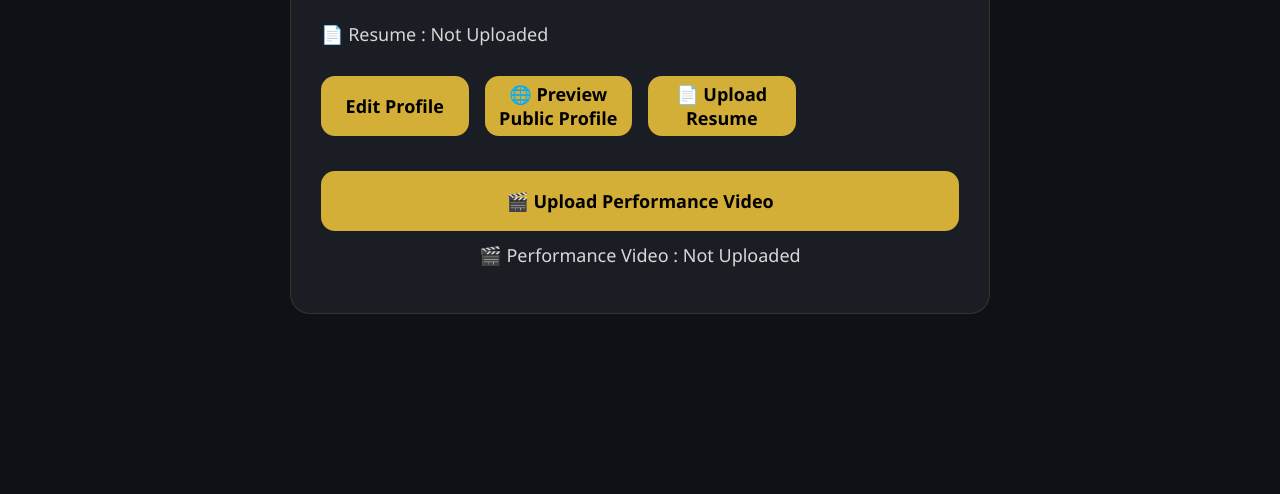
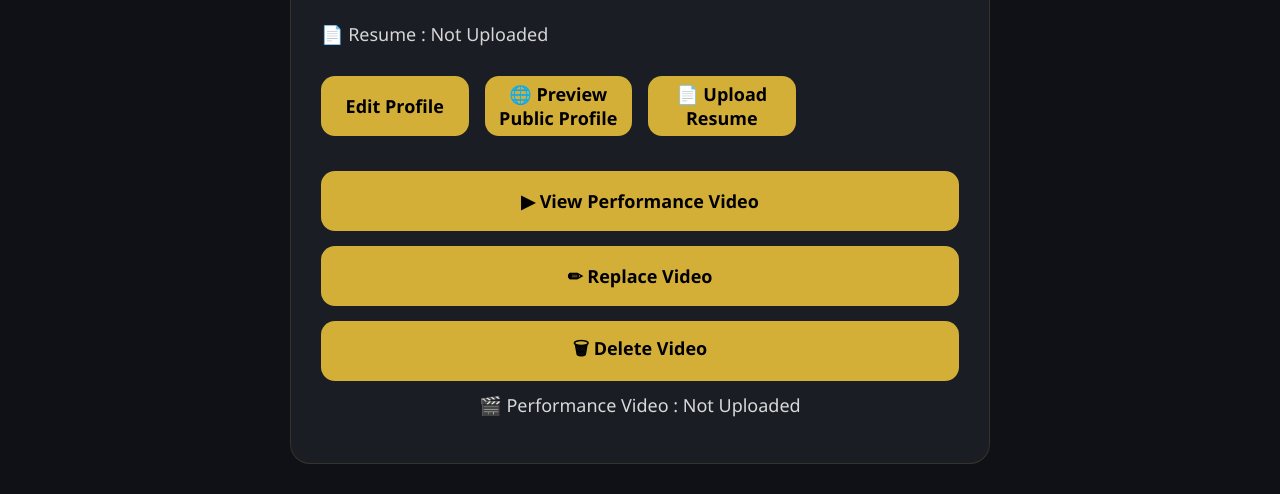
Before and after one commit to babloo3425-sys/BmTheaterHub, a website: page frontend/dashboard.html in a window 1280 px wide. Shown: the part 309-803 px from the top of the page. Drawn offline with Linux system fonts and the light colour scheme; no server answers; sample sign-in values are in the browser's storage.

Commit message:
Add performance video action buttons

```diff
--- a/frontend/dashboard.html
+++ b/frontend/dashboard.html
@@ -144,13 +144,33 @@
 
     <div class="video-section">
 
+    <div class="video-actions">
+
         <button
             id="videoBtn"
             class="edit-btn video-btn">
 
-        🎬 Upload Performance Video
+            ▶ View Performance Video
 
         </button>
+
+        <button
+            id="replaceVideoBtn"
+            class="edit-btn video-btn">
+
+            ✏ Replace Video
+
+        </button>
+
+        <button
+            id="deleteVideoBtn"
+            class="edit-btn video-btn">
+
+            🗑 Delete Video
+
+        </button>
+
+      </div>
 
       <p id="videoStatus">
 
```
Lines whose indentation alone changed are shown as unchanged.
